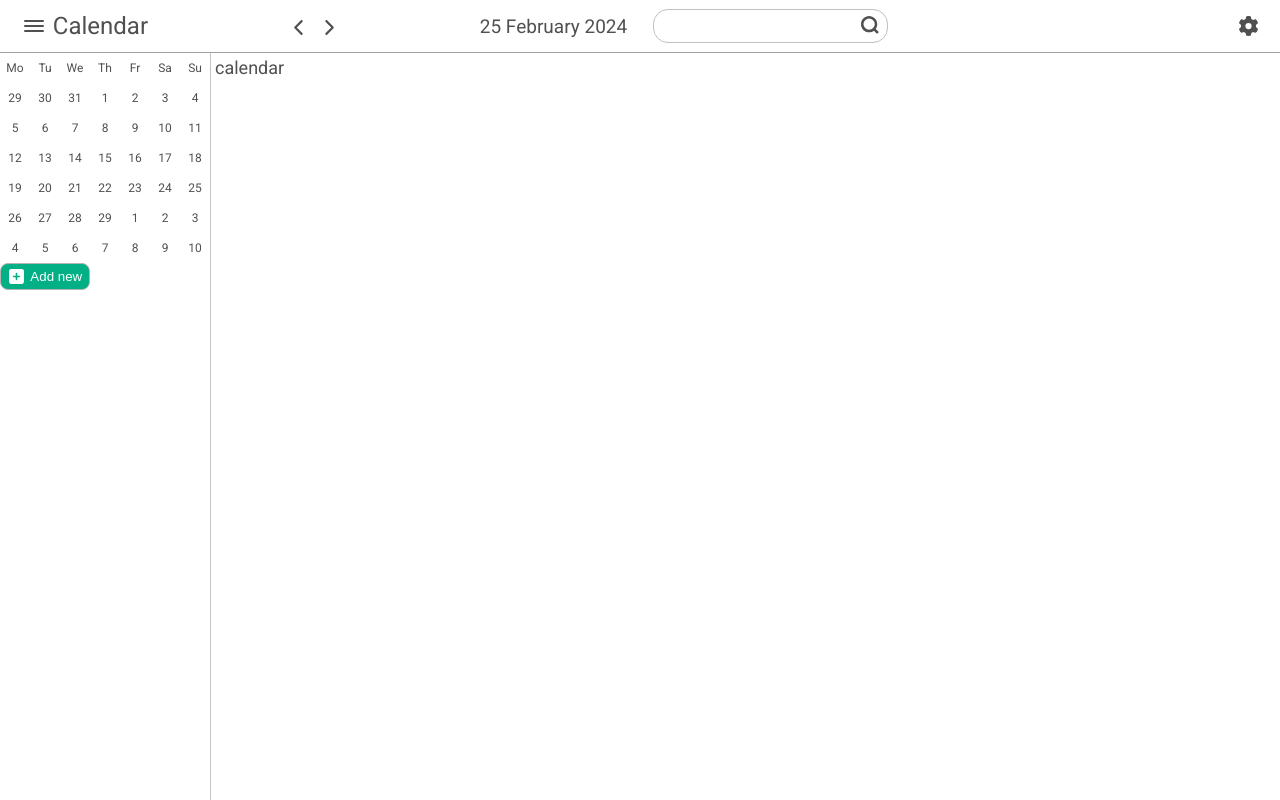
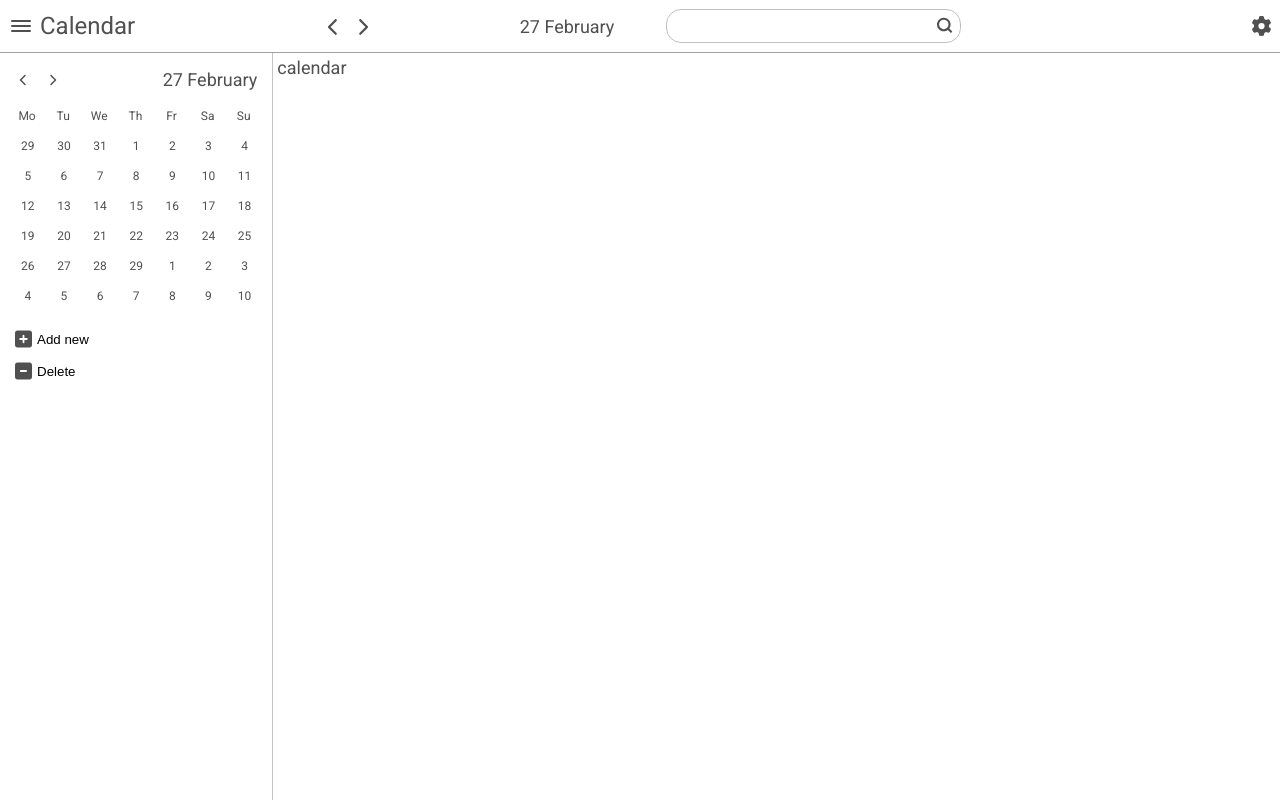
Before and after one commit to Litenoo/VueCalendar, a Vue app: page / in a window 1280 px wide. Built offline with nearby package versions, Linux system fonts and the light colour scheme.

Commit message:
Improved design

```diff
--- a/src/assets/main.css
+++ b/src/assets/main.css
@@ -27,9 +27,33 @@ body {
   padding: 6px;
 }
 button{
-  background-color: #03af84;
   border: none;
   border-radius: 8px;
   padding: 6px;
   color: white;
 }
+
+#nawArrows {
+  display: flex;
+  padding-top: 2px;
+}
+.topBtn{
+  transition: 0.1s;
+}
+.topBtn:hover {
+  transition: 0.1s;
+  background-color: #f1f1f1;
+  cursor: pointer;
+  border-radius: 12px;
+}
+.topBtn:active {
+  transition: 0.1s;
+  background-color: #e6e6e6;
+  cursor: pointer;
+  border-radius: 14px;
+}
+#selectedDate{
+  color: #505050;
+  font-weight: 400;
+  text-align: center;
+}
--- a/src/components/Calendar.vue
+++ b/src/components/Calendar.vue
@@ -8,7 +8,7 @@
 </template>
 <style>
 #calendar{
-  flex: 12;
+  flex: 11;
   padding: 4px;
 }
 </style>
--- a/src/components/LeftBar.vue
+++ b/src/components/LeftBar.vue
@@ -14,5 +14,7 @@ import ManageTab from './leftBar/ManageTab.vue'
 #leftBar{
   border-right: 1px solid #c4c4c4;
   width: 210px;
+  flex: 3;
+  max-width: 300px;
 }
 </style>
--- a/src/components/TopBar.vue
+++ b/src/components/TopBar.vue
@@ -19,7 +19,7 @@ function hideLeftBar() {
   width: 100%;
   display: flex;
   align-items: center;
-  justify-content: space-around;
+  justify-content: space-between;
   padding: 6px 0px 6px 0px ;
   border-bottom: 1px solid #a1a1a1;
 }
--- a/src/components/leftBar/ManageTab.vue
+++ b/src/components/leftBar/ManageTab.vue
@@ -1,21 +1,28 @@
 <script setup>
 import Plus from '../icons/Plus.vue'
+import Minus from '../icons/Minus.vue'
+import TaskView from './TaskView.vue'
 </script>
 
 <template>
   <div>
-    <button class="option"> <Plus />Add new</button>
+    <button class="option"> <Plus :fill="'#505050'" :height="'26'" />Add new</button>
+    <button class="option"> <Minus :fill="'#505050'" :height="'26'" />Delete</button>
+    <TaskView />
   </div>
 </template>
 
 <style>
 .option{
+  background-color: #fff;
+  color: #000;
   display: flex;
-  flex-direction: row;
+  padding: 1px 6px;
+  margin: 4px;
+  justify-content: space-between;
   align-items: center;
-  justify-content: space-around;
-  border: 1px solid #b4b4b4;
-  padding: 4px;
-  min-width: 90px;
+}
+.option * {
+  padding: 0px 5px 0px 5px;
 }
 </style>
--- a/src/components/leftBar/MiniCalendar.vue
+++ b/src/components/leftBar/MiniCalendar.vue
@@ -1,5 +1,21 @@
 <script setup>
+
+import LeftArr from '../icons/LeftArrow.vue'
+import RightArr from '../icons/RightArrow.vue'
+import Nav from '../topBar/Nav.vue'
+
+const monthNames = ["January", "February", "March", "April", "May", "June",
+  "July", "August", "September", "October", "November", "December"
+];
+
 const weekDays = ['Mo', 'Tu', 'We', 'Th', 'Fr', 'Sa', 'Su'];
+
+let dateDisplay = getCurrentDate();
+
+function getCurrentDate() {
+  const date = new Date();
+  return `${monthNames[date.getMonth()]} ${date.getFullYear()}`
+}
 
 function createCalendar(year, month) {
 
@@ -16,63 +32,76 @@ function createCalendar(year, month) {
   currentDate.setDate(1);
   let startDay = currentDate.getDay();
 
-  for(let i = 0; i < startDay - 1 ; startDay--, beforeMonthLength--){
+  for (let i = 0; i < startDay - 1; startDay--, beforeMonthLength--) {
     calendar.unshift(beforeMonthLength);
   }
-  for(let i = 1; i <= monthLength; i++){
+  for (let i = 1; i <= monthLength; i++) {
     calendar.push(i);
   }
   let i = 1;
-  while(calendar.length < 42){
+  while (calendar.length < 42) {
     calendar.push(i);
     i++;
   }
   return calendar;
 }
 
-let calendar = createCalendar(2024,2);
+let calendar = createCalendar(2024, 2);
 </script>
 
 <template>
   <div id="miniCalendar">
+    <div id="calendarTop">
+      <Nav size="12"/>
+    </div>
     <div id="weekDays"><span v-for="weekDay in weekDays" class="miniDay">{{ weekDay }}</span></div>
     <div id="miniDays"><span v-for="day in calendar" class="miniDay">{{ day }}</span></div>
   </div>
 </template>
 
 <style>
-#weekDays{
+#weekDays {
   display: flex;
   width: 100%;
 }
+
 #miniCalendar {
-  width: 100%;
+  width: calc(100% - 18px);
   min-height: 120px;
-
+  padding: 9px;
 }
 
 #miniDays {
   display: flex;
   flex-wrap: wrap;
-  width: 210px;
+  justify-content: center;
+  width: 100%;
   margin: none;
 }
 
 .miniDay {
-  /* It's now possible to hoover between two days. Resolve that problem. */
-  /* And make it a little bit wider. So the padding will be ~12px */
   background-color: #ffffff;
   margin: none;
-  padding: 8px 0px 8px 0px;
-  font-size: 12px;
-  width: 30px;
   transition: 0.4s;
   border-radius: 100%;
+  font-size: 12px;
+  padding: 7px;
+  width: calc(14.2% - 14px);
   text-align: center;
+  min-height: 16px;
 }
-.miniDay:hover{
+
+.miniDay:hover {
   background-color: #f1f1f1;
   cursor: pointer;
   transition: 0.2s;
 }
+
+#calendarTop {
+  display: flex;
+  flex-direction: row;
+  align-items: center;
+  justify-content: space-between;
+  padding: 0px 6px 6px 0px;
+}
 </style>
--- /dev/null
+++ b/src/components/leftBar/TaskView.vue
@@ -0,0 +1,7 @@
+<script>
+
+</script>
+
+<template>
+
+</template>
--- a/src/components/topBar/LeftOptions.vue
+++ b/src/components/topBar/LeftOptions.vue
@@ -7,7 +7,9 @@ import Navigation from './Nav.vue'
 <template>
   <div class="container">
     <Brand />
-    <Navigation />
+    <div class="container">
+      <Navigation :navClass="'topBtn'"/>
+    </div>
   </div>
 </template>
 
--- a/src/components/topBar/Nav.vue
+++ b/src/components/topBar/Nav.vue
@@ -4,45 +4,19 @@ import LeftArr from '../icons/LeftArrow.vue'
 import RightArr from '../icons/RightArrow.vue'
 
 
-const selectedDate = ref('25 February 2024')
+const props = defineProps({
+  size: Number,
+})
 </script>
 
 <template>
   <div id="nawArrows">
     <div class="topBtn">
-      <LeftArr />
+      <LeftArr :height="size || 18" />
     </div>
     <div class="topBtn">
-      <RightArr />
+      <RightArr :height="size || 18"/>
     </div>
   </div>
-  <span id="selectedDate">{{ selectedDate }}</span>
+  <span id="selectedDate" :font-size="size || 25">27 February</span>
 </template>
-
-<style>
-#nawArrows {
-  display: flex;
-  padding-top: 3px;
-}
-.topBtn{
-  transition: 0.1s;
-}
-.topBtn:hover {
-  transition: 0.1s;
-  background-color: #f1f1f1;
-  cursor: pointer;
-  border-radius: 12px;
-}
-.topBtn:active {
-  transition: 0.1s;
-  background-color: #e6e6e6;
-  cursor: pointer;
-  border-radius: 14px;
-}
-#selectedDate{
-  color: #505050;
-  font-weight: 400;
-  font-size: 19px;
-  text-align: center;
-}
-</style>
--- a/src/components/topBar/RightOptions.vue
+++ b/src/components/topBar/RightOptions.vue
@@ -5,7 +5,9 @@ import SearchBar from './SearchBar.vue';
 
 <template>
   <div class="container">
-    <SearchBar />
+    <div id="searchBarContainer">
+      <SearchBar />
+    </div>
     <div class="topBtn">
       <Gear />
     </div>
@@ -13,7 +15,7 @@ import SearchBar from './SearchBar.vue';
 </template>
 
 <style>
-.container{
+.container {
   flex: 1;
   display: flex;
   flex-direction: row;
@@ -21,4 +23,7 @@ import SearchBar from './SearchBar.vue';
   align-items: center;
   max-width: 48%;
 }
+#searchBarContainer{
+  width: 80%;
+}
 </style>
--- a/src/components/topBar/SearchBar.vue
+++ b/src/components/topBar/SearchBar.vue
@@ -17,6 +17,7 @@ import Search from '../icons/Search.vue';
   justify-content: flex-end;
   padding: 3px;
   border-radius: 15px;
+  width: 60%;
 }
 
 #searchBar input {
@@ -26,6 +27,7 @@ import Search from '../icons/Search.vue';
   outline: none;
   margin: 0px 10px 0px 10px;
   text-align: center;
+  width: 100%;
 }
 
 #searchBar input:focus {
```
Also changed, not shown: 1 other file (tests, documents, lock files or other folders).
